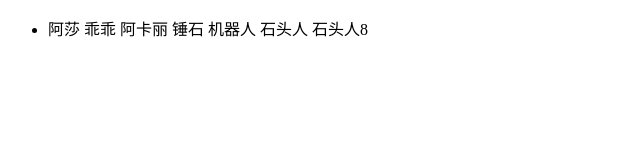
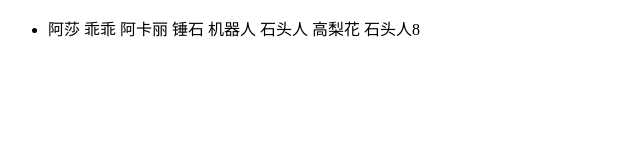
Before and after one commit to g2993763630/H546, a plain HTML site: page index.html in a window 1280 px wide. Shown: the full height of the page, 0-640 px from the left. Drawn offline with Linux system fonts and the light colour scheme.

Commit message:
Update index.html

```diff
--- a/index.html
+++ b/index.html
@@ -16,6 +16,7 @@
                 <span>锤石</span>
                 <span>机器人</span>
                 <span>石头人</span>
+                <span>高梨花</span>
  <span>石头人8</span>
             </li>
         </ul>
```
